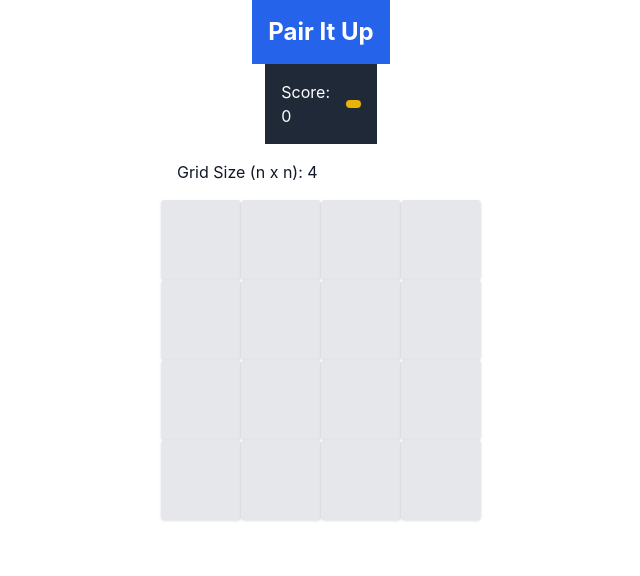
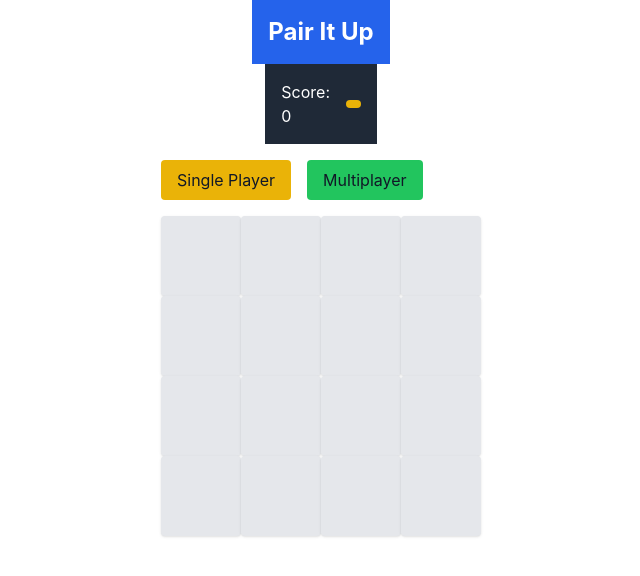
Before and after one commit to Prarthana-35/Pair-It-Up, a React (Create React App) app: page / in a window 1280 px wide. Shown: the top 576 px of the page, without its empty margins (319-959 px from the left). Built offline with nearby package versions, Linux system fonts and the light colour scheme.

Commit message:
Corrected multiplayer timer and win detection

```diff
--- a/src/components/Gameboard.js
+++ b/src/components/Gameboard.js
@@ -1,38 +1,56 @@
-import React, { useState, useEffect } from 'react';
-import Card from './Card';
+import React, { useState, useEffect } from "react";
+import Card from "./Card";
+import "../App.css";
 
 const GameBoard = ({ updateScore }) => {
   const [cards, setCards] = useState([]);
   const [flippedCards, setFlippedCards] = useState([]);
   const [matchedCards, setMatchedCards] = useState([]);
   const [gridSize, setGridSize] = useState(4);
+  const [timer, setTimer] = useState(0);
+  const [currentMode, setCurrentMode] = useState(null);
+  const [currentPlayer, setCurrentPlayer] = useState(1);
+  const [scores, setScores] = useState({ player1: 0, player2: 0 });
+  const [playerTimes, setPlayerTimes] = useState({ player1: 0, player2: 0 });
 
   const generatePairs = (size) => {
     const totalCards = size * size;
     const numbers = [];
-
     for (let i = 1; i <= totalCards / 2; i++) {
       numbers.push(i, i);
     }
     return numbers.sort(() => Math.random() - 0.5);
   };
 
-  useEffect(() => {
-    const initializeGame = () => {
+  const initializeCards = () => {
     const pairs = generatePairs(gridSize);
     const shuffledCards = pairs.map((pair, index) => ({
       id: index,
       number: pair,
-        flipped: false
+      flipped: false,
     }));
     setCards(shuffledCards);
   };
 
-    initializeGame();
+  useEffect(() => {
+    initializeCards();
   }, [gridSize]);
 
+  useEffect(() => {
+    let timerInterval;
+    if (currentMode && !playerTimes[`player${currentPlayer}`]) {
+      timerInterval = setInterval(() => {
+        setTimer((prev) => prev + 1);
+      }, 1000);
+    }
+    return () => clearInterval(timerInterval);
+  }, [currentMode, currentPlayer, playerTimes]);
   const handleCardFlip = (id) => {
-    if (flippedCards.length < 2) {
+    if (
+      flippedCards.length < 2 &&
+      !flippedCards.includes(id) &&
+      !matchedCards.includes(id)
+    ) {
       setFlippedCards((prev) => [...prev, id]);
     }
   };
@@ -43,31 +61,102 @@ const GameBoard = ({ updateScore }) => {
       const isMatch = cards[first].number === cards[second].number;
       if (isMatch) {
         setMatchedCards((prev) => [...prev, first, second]);
+        if (currentMode === "Single Player") {
           updateScore((prev) => prev + 10);
+        } else {
+          setScores((prevScores) => ({
+            ...prevScores,
+            [`player${currentPlayer}`]:
+              prevScores[`player${currentPlayer}`] + 10,
+          }));
+        }
       }
       setTimeout(() => setFlippedCards([]), 1000);
     }
-  }, [flippedCards, cards, updateScore]);
+  }, [flippedCards, cards, updateScore, currentMode, currentPlayer]);
 
-  const handleGridSizeChange = (event) => {
-    const newSize = parseInt(event.target.value, 10);
-    setGridSize(newSize);
+  const checkCompletion = () => {
+    if (matchedCards.length === cards.length) {
+      if (currentMode === "Single Player") {
+        setCurrentMode(null);
+        setPlayerTimes({ player1: timer });
+      } else {
+        if (currentPlayer === 1) {
+          setPlayerTimes((prev) => ({ ...prev, player1: timer }));
+          alert(`Player 1 completed! Time: ${timer}s`);
+          setCurrentPlayer(2);
+          setMatchedCards([]);
+          setFlippedCards([]);
+          setTimer(0);
+          initializeCards(); //shuffling
+        } else {
+          setPlayerTimes((prev) => ({ ...prev, player2: timer }));
+          alert(`Player 2 completed! Time: ${timer}s`);
+          const winner =
+            playerTimes.player1 < playerTimes.player2
+              ? "Player 1 Wins!"
+              : playerTimes.player1 > playerTimes.player2
+              ? "Player 2 Wins!"
+              : "It's a Tie!";
+          alert(`Game Over! ${winner}`);
+          setCurrentMode(null);
+        }
+      }
+    }
+  };
+  useEffect(() => {
+    if (currentMode) {
+      checkCompletion();
+    }
+  }, [matchedCards]);
+
+  const handleModeChange = (mode) => {
+    setCurrentMode(mode);
+    setTimer(0);
+    setScores({ player1: 0, player2: 0 });
+    setMatchedCards([]);
+    setFlippedCards([]);
+    setCurrentPlayer(1);
+    setPlayerTimes({ player1: 0, player2: 0 });
+    initializeCards();
   };
 
   return (
     <div>
-      <div className="p-4">
-        <label htmlFor="grid-size">Grid Size (n x n): </label>
-        <input
-          type="number"
-          id="grid-size"
-          value={gridSize}
-          onChange={handleGridSizeChange}
-          min="2"
-          max="10"
-        />
+      <div className="space-x-4 mt-4">
+        <button
+          className="bg-yellow-500 px-4 py-2 rounded hover:bg-yellow-400"
+          onClick={() => handleModeChange("Single Player")}
+        >
+          Single Player
+        </button>
+        <button
+          className="bg-green-500 px-4 py-2 rounded hover:bg-green-400"
+          onClick={() => handleModeChange("Multiplayer")}
+        >
+          Multiplayer
+        </button>
       </div>
-      <div className="grid" style={{ gridTemplateColumns: `repeat(${gridSize}, 1fr)` }}>
+
+      {currentMode && (
+        <div className="mt-4">
+          <p className="text-lg font-bold">Mode: {currentMode}</p>
+          {currentMode === "Multiplayer" && (
+            <p className="text-lg">Player {currentPlayer}'s Turn</p>
+          )}
+          <p className="timer text-red-600 text-xl font-bold">Time: {timer}s</p>
+          {currentMode === "Multiplayer" && (
+            <p className="text-lg">
+              Scores: Player 1: {scores.player1}, Player 2: {scores.player2}
+            </p>
+          )}
+        </div>
+      )}
+
+      <div
+        className="grid mt-4"
+        style={{ gridTemplateColumns: `repeat(${gridSize}, 1fr)` }}
+      >
         {cards.map((card, index) => (
           <Card
             key={card.id}
```
Lines whose indentation alone changed are shown as unchanged.
